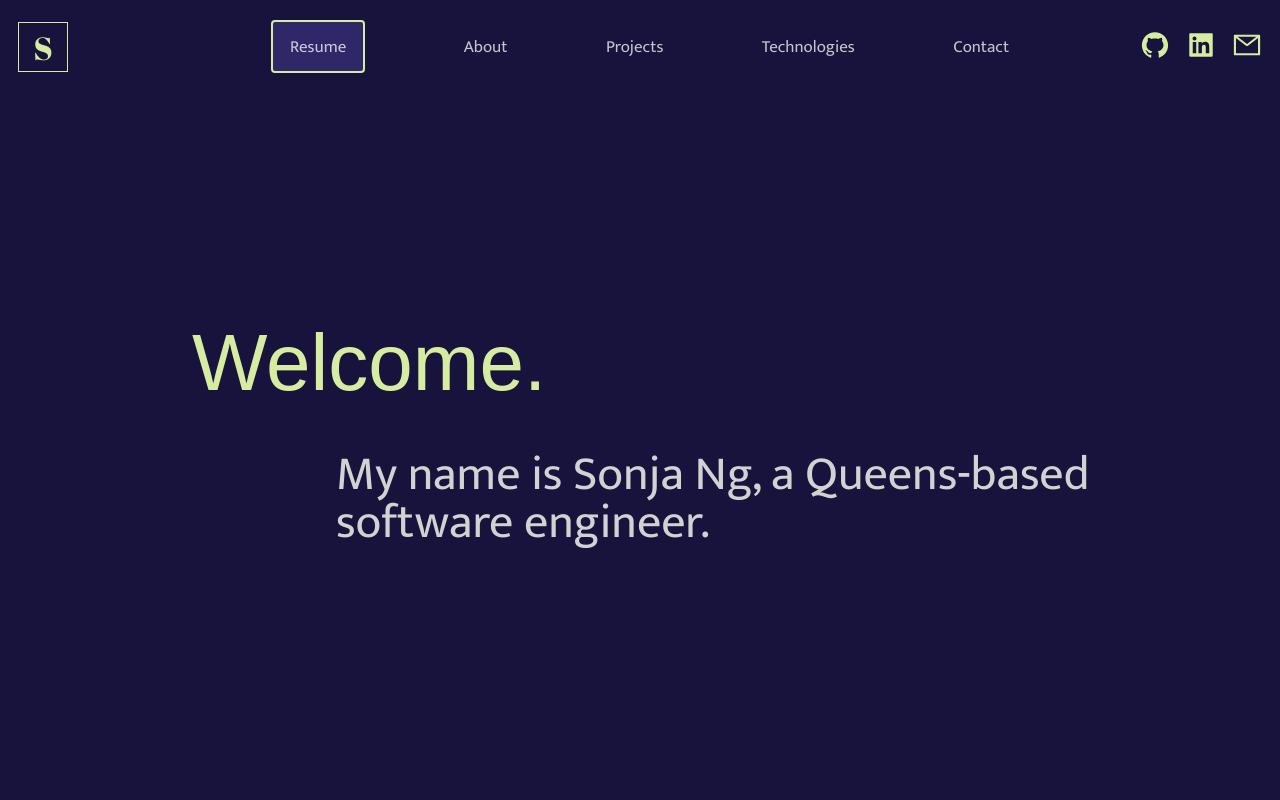
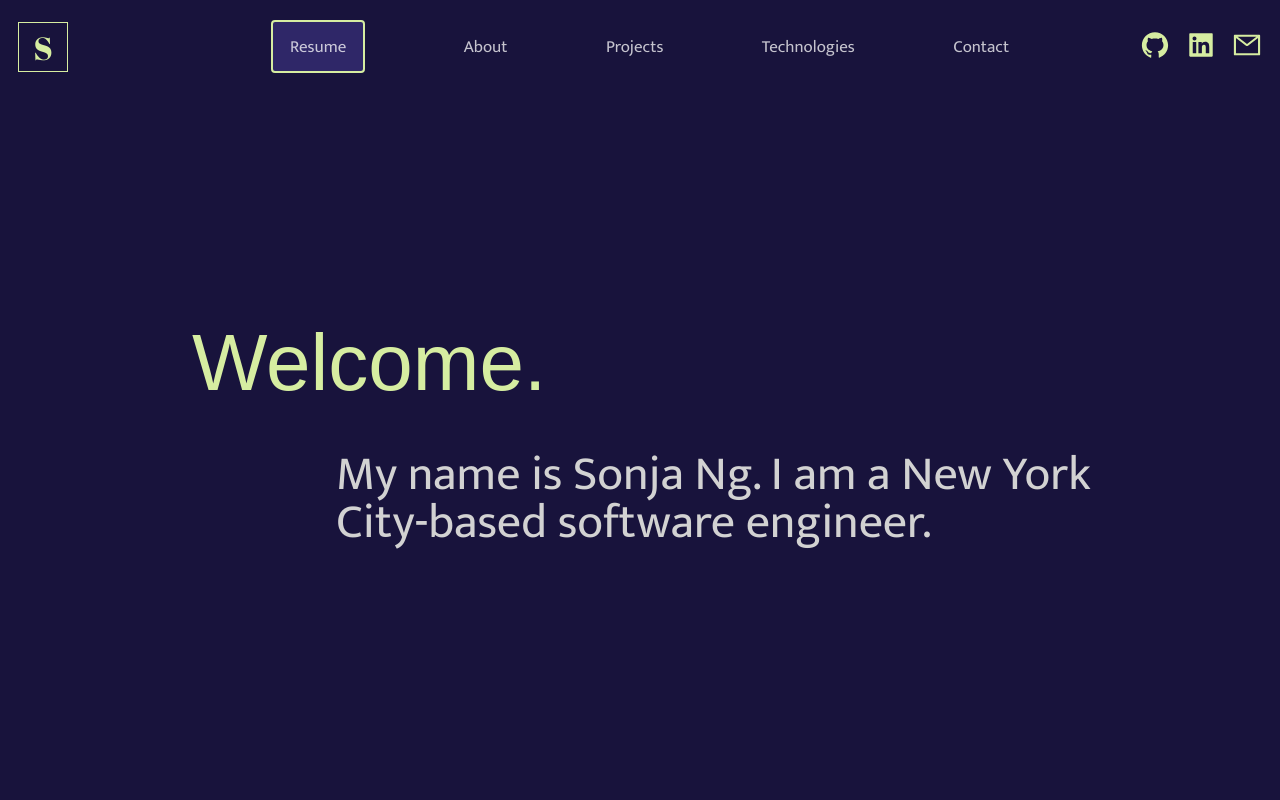
Before and after one commit to sonja-ng/portfolio-site, a Next.js app: page / in a window 1280 px wide. Shown: the top 800 px of the page. Built offline with nearby package versions, Linux system fonts and the light colour scheme; a web font is replaced by a local one.

Commit message:
Change tagline

```diff
--- a/components/Hero/Hero.js
+++ b/components/Hero/Hero.js
@@ -10,7 +10,7 @@ const Hero = () => {
                 </h1>
             </Div1>
             <H2>
-                My name is Sonja Ng, a Queens-based software engineer.
+                My name is Sonja Ng. I am a New York City-based software engineer.
             </H2>
 
         </Container>
--- a/styles/default.js
+++ b/styles/default.js
@@ -14,7 +14,6 @@ export default {
 
     breakpoints: {
       sm: 'screen and (max-width: 630px) and (min-width: 10px)',
-      sp: 'screen and (max-width: 759px) and (min-width: 482px)',
       md: 'screen and (max-width: 768px) and (min-width: 631px)',
       lg: 'screen and (max-width: 1279px) and (min-width: 760px)',
       xl: 'screen and (min-width: 1280px)'
```
